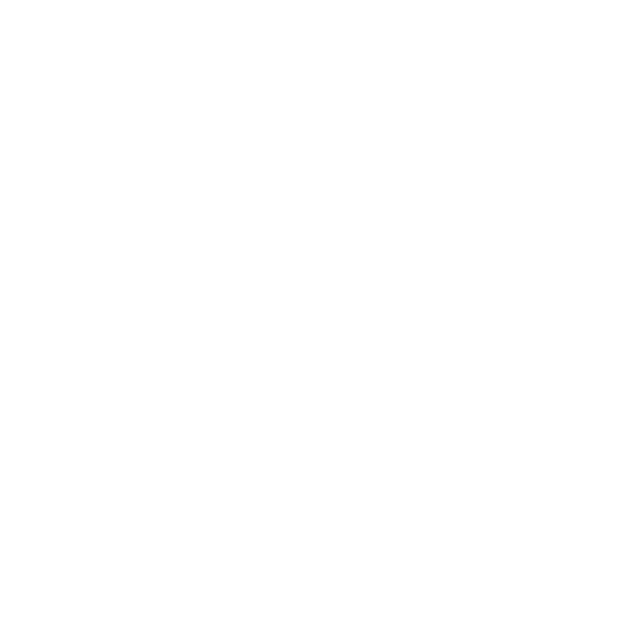
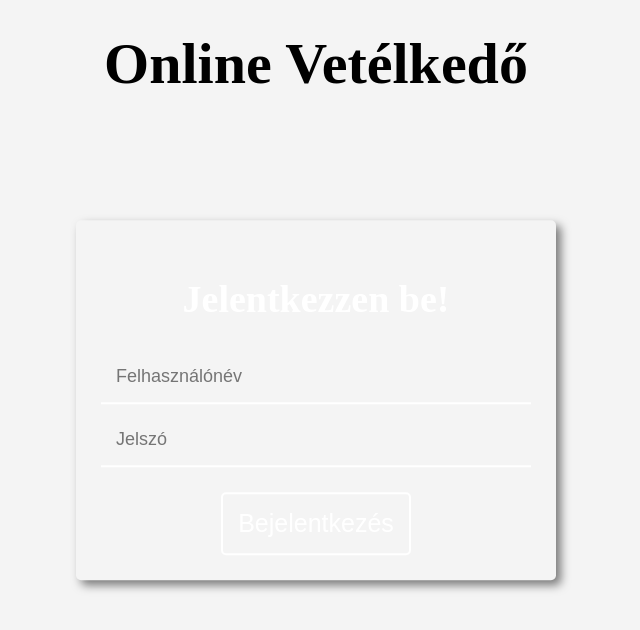
Before and after one commit to Konlll/dusza_web_2023, a React (Vite) app in the folder client/online-competition/: page / in a window 1280 px wide. Shown: the top 630 px of the page, without its empty margins (324-964 px from the left). Built offline with nearby package versions, Linux system fonts and the light colour scheme; the HTML template or start-up script is replaced by a standard one.

Commit message:
Login design implemented

```diff
--- a/client/online-competition/src/routes/Login.jsx
+++ b/client/online-competition/src/routes/Login.jsx
@@ -25,10 +25,11 @@
     }
     return (
         <>
+            <h1>Online Vetélkedő</h1>
             <form method="POST" onSubmit={HandleSubmit}>
-                <h1>Jelentkezzen be!</h1>
-                <input type="text" ref={usernameRef}  onChange={(e) => usernameRef.current = e.target.value}/>
-                <input type="password" ref={passwordRef} onChange={(e) => passwordRef.current = e.target.value} />
+                <h2>Jelentkezzen be!</h2>
+                <input type="text" ref={usernameRef}  onChange={(e) => usernameRef.current = e.target.value} placeholder="Felhasználónév"/>
+                <input type="password" ref={passwordRef} onChange={(e) => passwordRef.current = e.target.value} placeholder="Jelszó" />
                 <button type="submit">Bejelentkezés</button>
             </form>
         </>
--- a/client/online-competition/src/styles/Login.css
+++ b/client/online-competition/src/styles/Login.css
@@ -1,3 +1,6 @@
+body{
+    background-color: #f4f4f4;
+}
 form{
     background-color: var(--primary-color);
     margin: auto;
@@ -12,9 +15,16 @@
     left: 50%;
     transform: translate(-50%, -50%);
     border-radius: 5px;
+    box-shadow: 5px 5px 10px rgba(0,0,0,.5);
 }
 h1{
+    text-align: center;
+    margin-top: 30px;
+    font-size: 58px;
+}
+h2{
     font-size: 38px;
+    margin-bottom: 25px;
 }
 input {
     background-color: transparent;
@@ -24,6 +34,10 @@
     padding: 15px;
     color: #fff;
     font-size: 18px;
+    margin: 5px 0;
+}
+input:focus{
+    box-shadow: 0px 2px 0px 0px rgba(255, 255, 255, 0.9);
 }
 button{
     background-color: transparent;
@@ -32,4 +46,11 @@
     font-size: 25px;
     padding: 15px;
     border: 2px solid #fff;
+    cursor: pointer;
+    border-radius: 5px;
+    transition: all 0.5s;
 }
+button:hover{
+    color: var(--primary-color);
+    background-color: #fff;
+}
```
